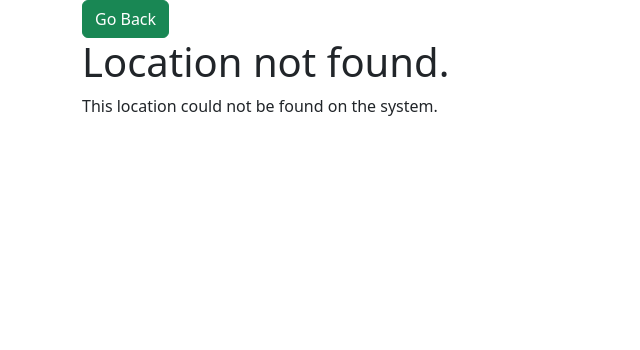
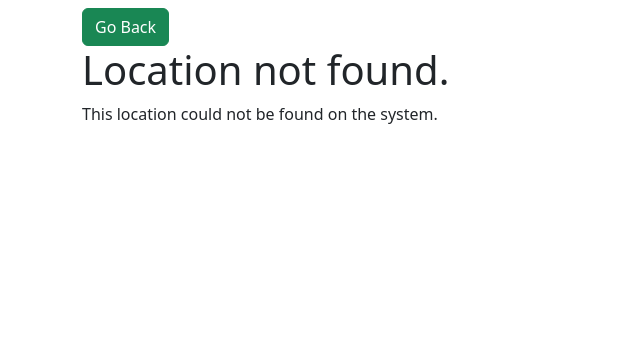
Before and after one commit to Meade-Farm-Group/fridge-flask-app, a Flask app: template templates/errors/locationNotExist.html in a window 1280 px wide. Shown: the part 70-420 px from the top of the page, without its empty margins (0-640 px from the left). Run offline with Flask 2, Linux system fonts and the light colour scheme; the template is opened without the code that fills it, so the values that code supplies are empty; some libraries are stand-ins or nearby versions.

Commit message:
Style: Button padding

```diff
--- a/templates/errors/locationNotExist.html
+++ b/templates/errors/locationNotExist.html
@@ -1,6 +1,6 @@
 {% extends "base.html" %}
 {% block content %}
-<button class="btn btn-success" onclick="history.back()"><i class="fas fa-chevron-left"></i>Go Back</button>
+<button class="btn btn-success mt-2" onclick="history.back()"><i class="fas fa-chevron-left"></i>Go Back</button>
     <div class="content-section">
         <h1>Location not found.</h1>
         <p>This location could not be found on the system.</p>
```
